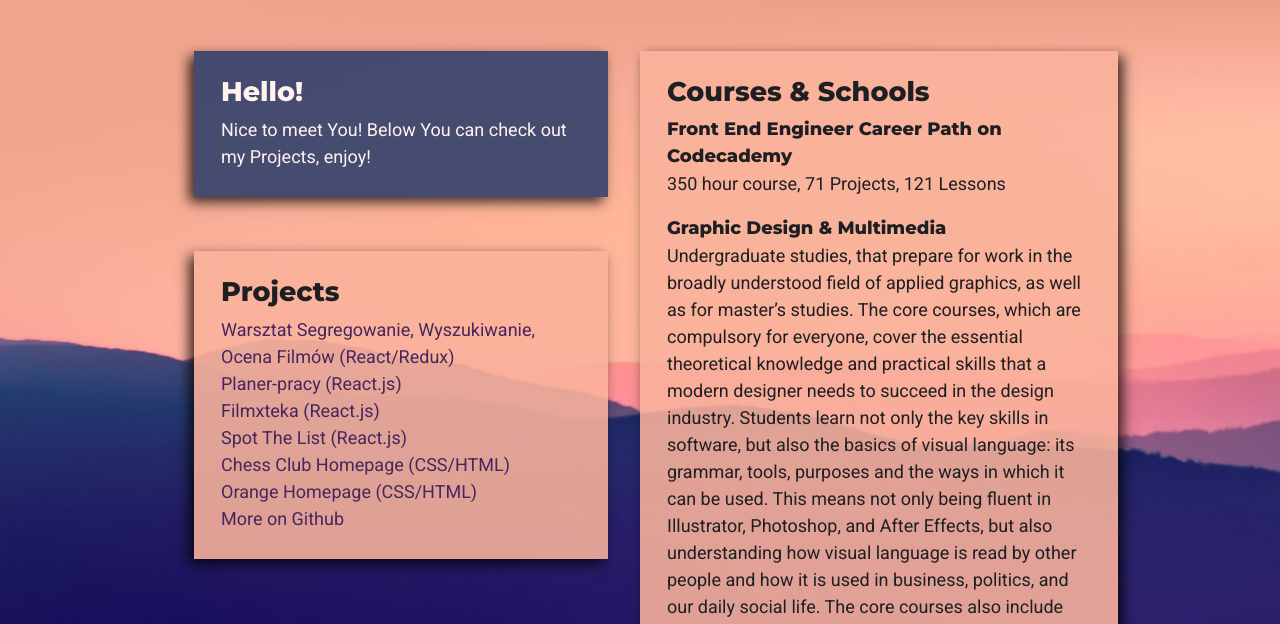
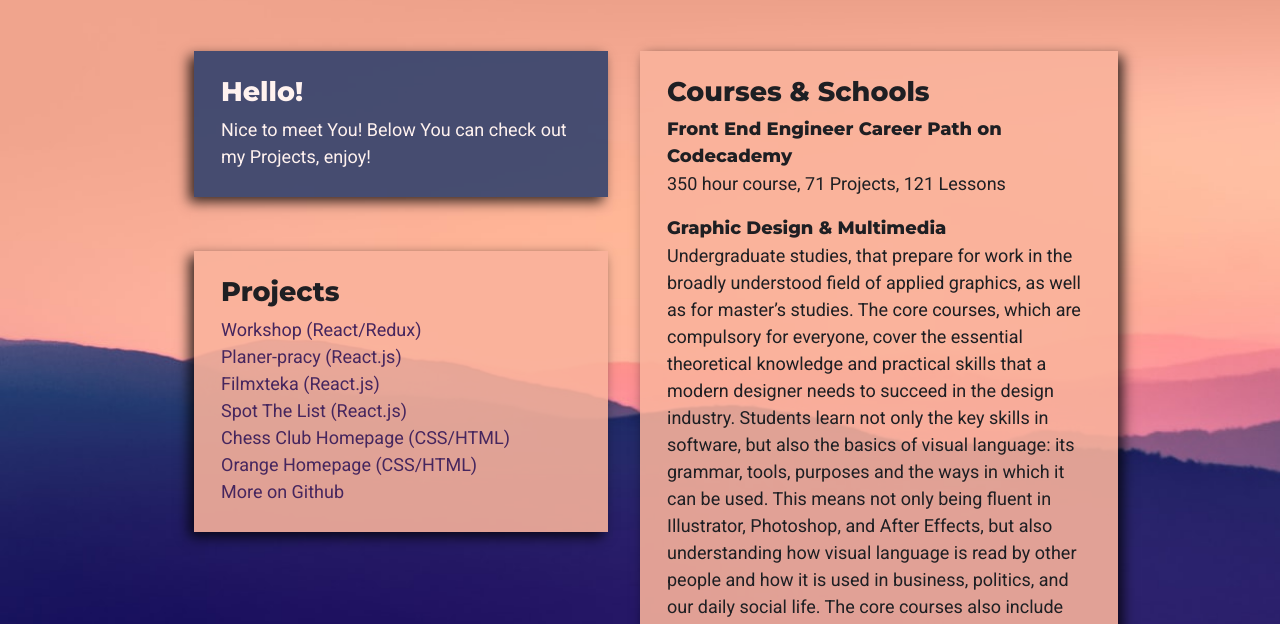
Before and after one commit to Dawidx3p/folio, a plain HTML site: page index.html in a window 1280 px wide. Shown: the part 165-789 px from the top of the page. Drawn offline with Linux system fonts and the light colour scheme.

Commit message:
workshop added

```diff
--- a/index.html
+++ b/index.html
@@ -19,7 +19,7 @@
             </section>
             <section id="projects" class="small light shadow-left">
                 <h2>Projects</h2>
-                <a target="_blank" rel="noopener noreferrer external" href="https://github.com/Dawidx3p/ONL_FSB_E_10_Redux_Warsztat">Warsztat Segregowanie, Wyszukiwanie, Ocena Filmów (React/Redux)</a>
+                <a target="_blank" rel="noopener noreferrer external" href="https://github.com/Dawidx3p/ONL_FSB_E_10_Redux_Warsztat">Workshop (React/Redux)</a>
                 <a target="_blank" rel="noopener noreferrer external" href="https://planer-pracy.tk">Planer-pracy (React.js)</a>
                 <a target="_blank" rel="noopener noreferrer external" href="https://filmxteka.ml">Filmxteka (React.js)</a>
                 <a target="_blank" rel="noopener noreferrer external" href="https://spotthelist.tk">Spot The List (React.js)</a>
```
